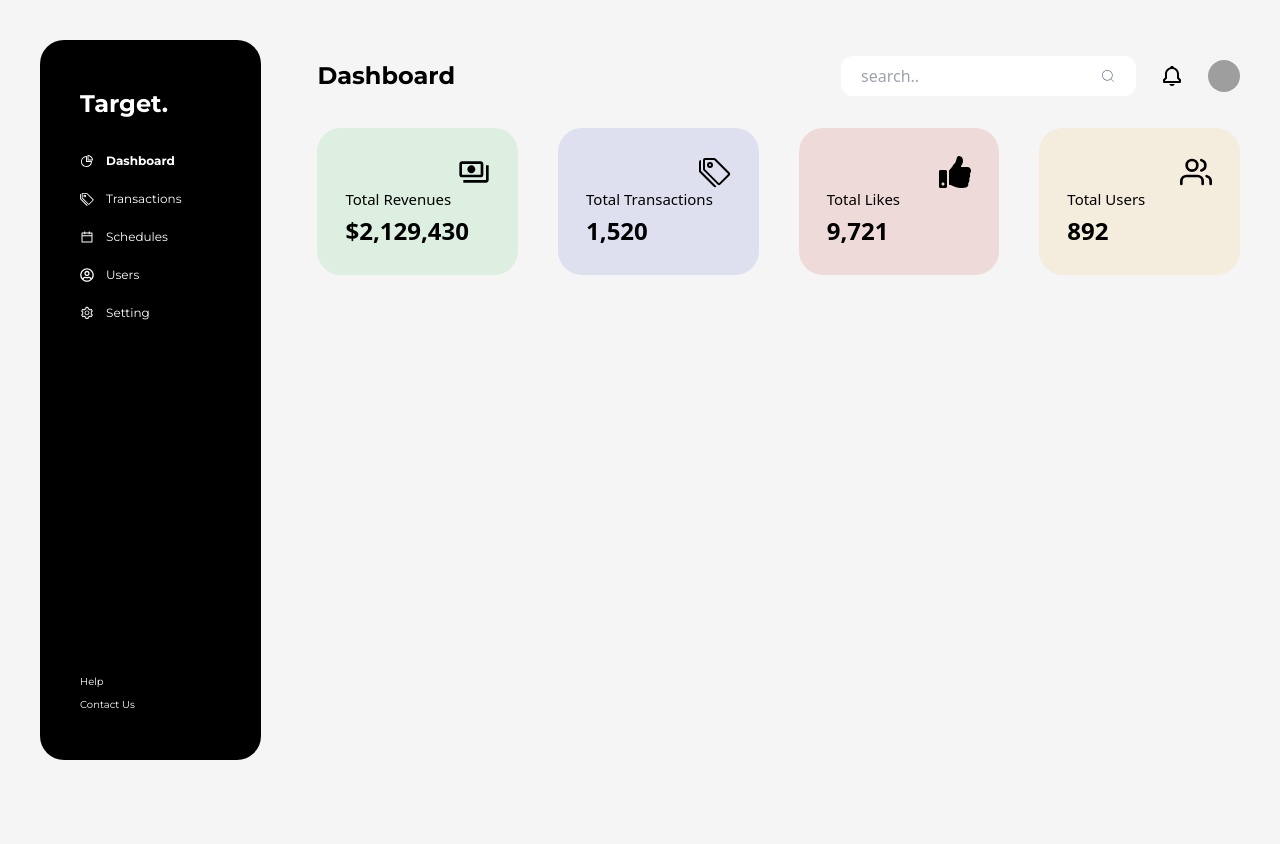
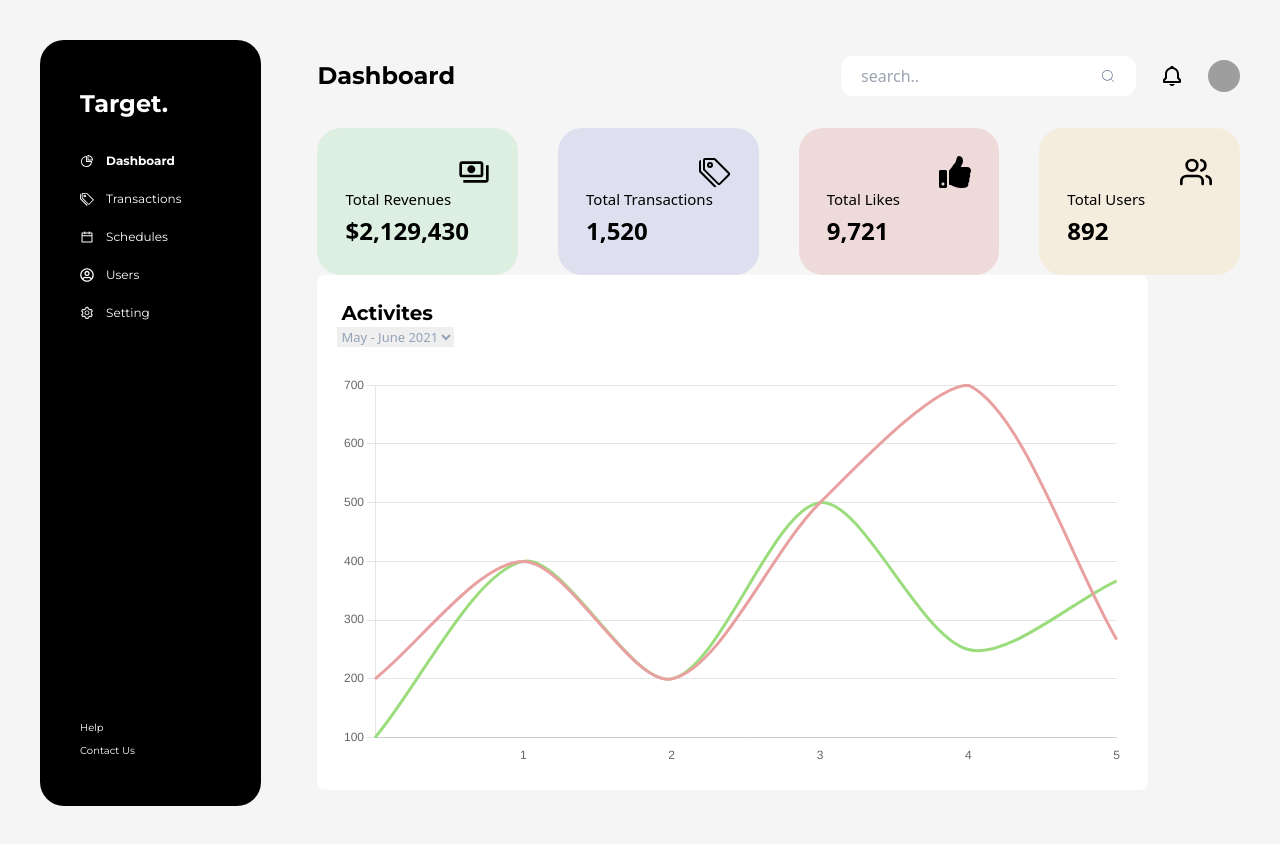
Before and after one commit to ArnabChatterjee20k/React---Dashboard, a React (Vite) app: page /dashboard in a window 1280 px wide. Before the commit the page ends 800 px from the top, so only its background shows below. Built offline with nearby package versions, Linux system fonts and the light colour scheme; grey boxes are pictures that could not be loaded; the HTML template or start-up script is replaced by a standard one.

Commit message:
feat -- build basic interface the line chart

```diff
--- a/package.json
+++ b/package.json
@@ -10,11 +10,14 @@
     "preview": "vite preview"
   },
   "dependencies": {
+    "chart.js": "^4.4.0",
     "react": "^18.2.0",
+    "react-chartjs-2": "^5.2.0",
     "react-dom": "^18.2.0",
     "react-icons": "^4.11.0",
     "react-router-dom": "^6.16.0",
-    "tailwind-merge": "^1.14.0"
+    "tailwind-merge": "^1.14.0",
+    "uninstall": "^0.0.0"
   },
   "devDependencies": {
     "@types/react": "^18.2.15",
--- a/src/components/DashBoard/VisualisationSpace.tsx
+++ b/src/components/DashBoard/VisualisationSpace.tsx
@@ -1,6 +1,33 @@
-import DataCards from "./DataCards"
+import { DisplayMonthChart } from "../MonthlyCharts/DisplayMonthChart";
+import DataCards from "./DataCards";
+import MonthlyChartProps from "../../types/MonthlyChart";
+
+const chartsData: MonthlyChartProps = {
+  chartData: {
+    User: {
+      Week0: 100,
+      Week1: 400,
+      Week2: 200,
+      Week3: 500,
+      Week4: 250,
+      Week5: 367,
+    },
+    Guest: {
+      Week0: 200,
+      Week1: 400,
+      Week2: 200,
+      Week3: 500,
+      Week4: 700,
+      Week5: 267,
+    },
+  },
+};
+
 export default function VisualisationSpace() {
   return (
-    <div className="w-full"><DataCards/></div>
-  )
+    <div className="w-full">
+      <DataCards />
+      <DisplayMonthChart chartData={chartsData.chartData} />
+    </div>
+  );
 }
--- /dev/null
+++ b/src/components/MonthlyCharts/DisplayMonthChart.tsx
@@ -0,0 +1,91 @@
+import MonthlyChartProps from "../../types/MonthlyChart";
+import {
+  Chart as ChartJS,
+  CategoryScale,
+  LinearScale,
+  PointElement,
+  LineElement,
+  Title,
+  Tooltip,
+  Legend,
+} from "chart.js";
+import { Line } from "react-chartjs-2";
+
+ChartJS.register(
+  CategoryScale,
+  LinearScale,
+  PointElement,
+  LineElement,
+  Title,
+  Tooltip,
+  Legend
+);
+
+const USERCOLOR = "#9BDD7C";
+const GUESTCOLOR = "#E9A0A0";
+
+export function DisplayMonthChart({ chartData }: MonthlyChartProps) {
+  const { User, Guest } = chartData;
+  const dataLabels = Object.keys(User);
+
+  const dataSet = [
+    { label: "Guest", data: Object.values(Guest), borderColor: GUESTCOLOR },
+    { label: "User", data: Object.values(User), borderColor: USERCOLOR },
+  ];
+
+  return (
+    <div className="w-[90%] bg-white p-6 rounded-lg flex flex-col gap-8">
+      <div className="flex justify-between">
+        <div className="flex flex-col items-start gap-1">
+          <h5 className="font-monteserat font-bold text-xl">Activites</h5>
+          <select
+            name="month"
+            id="month"
+            className="text-slate-400 text-[13px] -m-1"
+          >
+            <option value="1">May - June 2021</option>
+            <option value="2">June - July 2021</option>
+          </select>
+        </div>
+
+        <div>
+
+        </div>
+      </div>
+      <Line
+        title="Activities"
+        options={{
+          responsive: true,
+          elements: {
+            point: {
+              radius: 0,
+            },
+            line: {
+              tension: 0.3,
+            },
+          },
+          plugins: {
+            legend: {
+              display: false,
+            },
+            title: {
+              display: false,
+            },
+          },
+          scales: {
+            x: {
+              grid: { display: false },
+              ticks: {
+                callback: (value, index, values) => {
+                  // Check if the tick value is 0 and return an empty string ('') in that case
+                  return value === 0 ? "" : value;
+                },
+              },
+            },
+          },
+        }}
+        data={{ labels: dataLabels, datasets: dataSet }}
+      />
+    </div>
+  );
+}
--- /dev/null
+++ b/src/types/MonthlyChart.d.ts
@@ -0,0 +1,10 @@
+export default interface MonthlyChartProps {
+    chartData:{
+        User: {
+          [key: string]: number;
+        };
+        Guest: {
+          [key: string]: number;
+        };
+    }
+}
```
Also changed, not shown: 1 other file (tests, documents, lock files or other folders).
